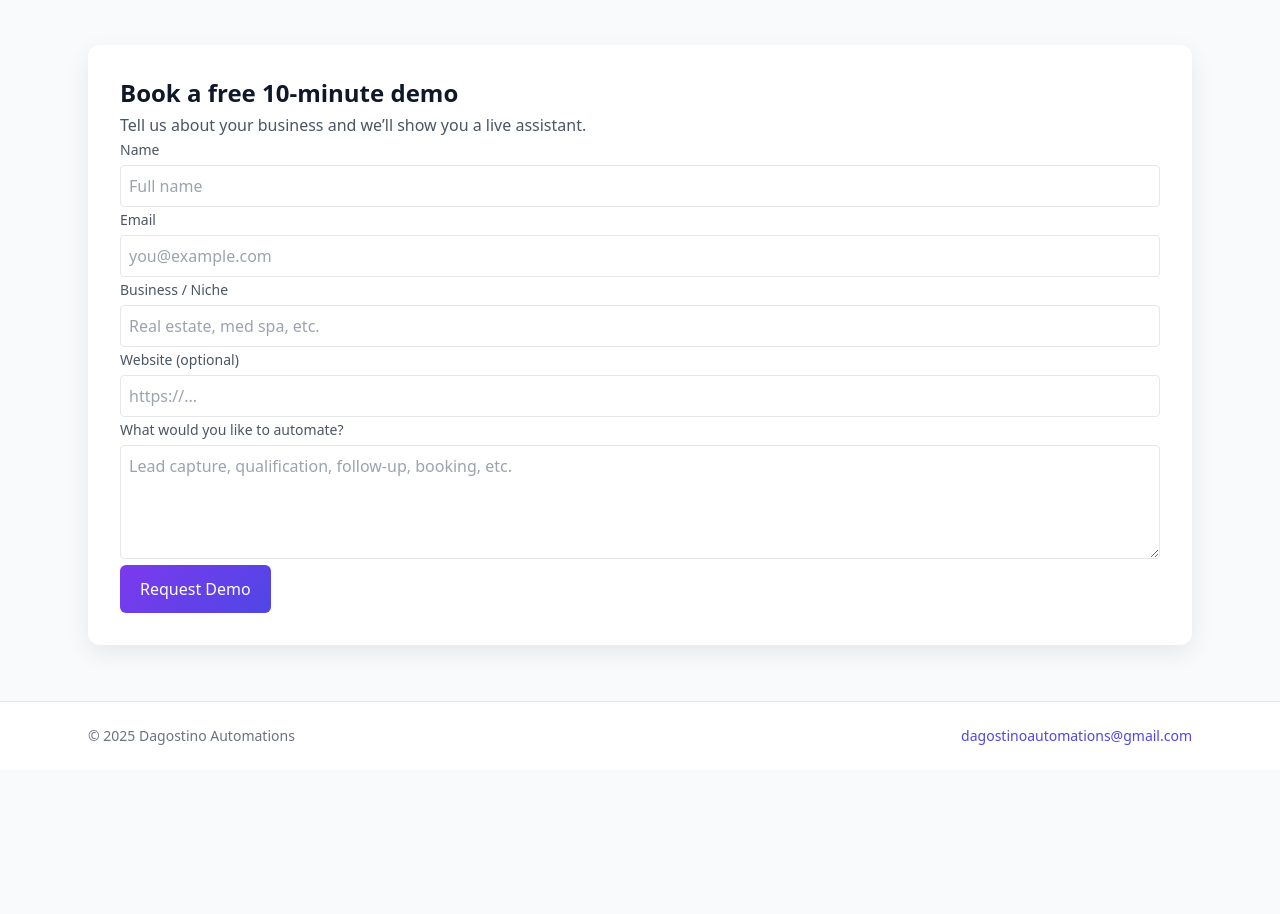
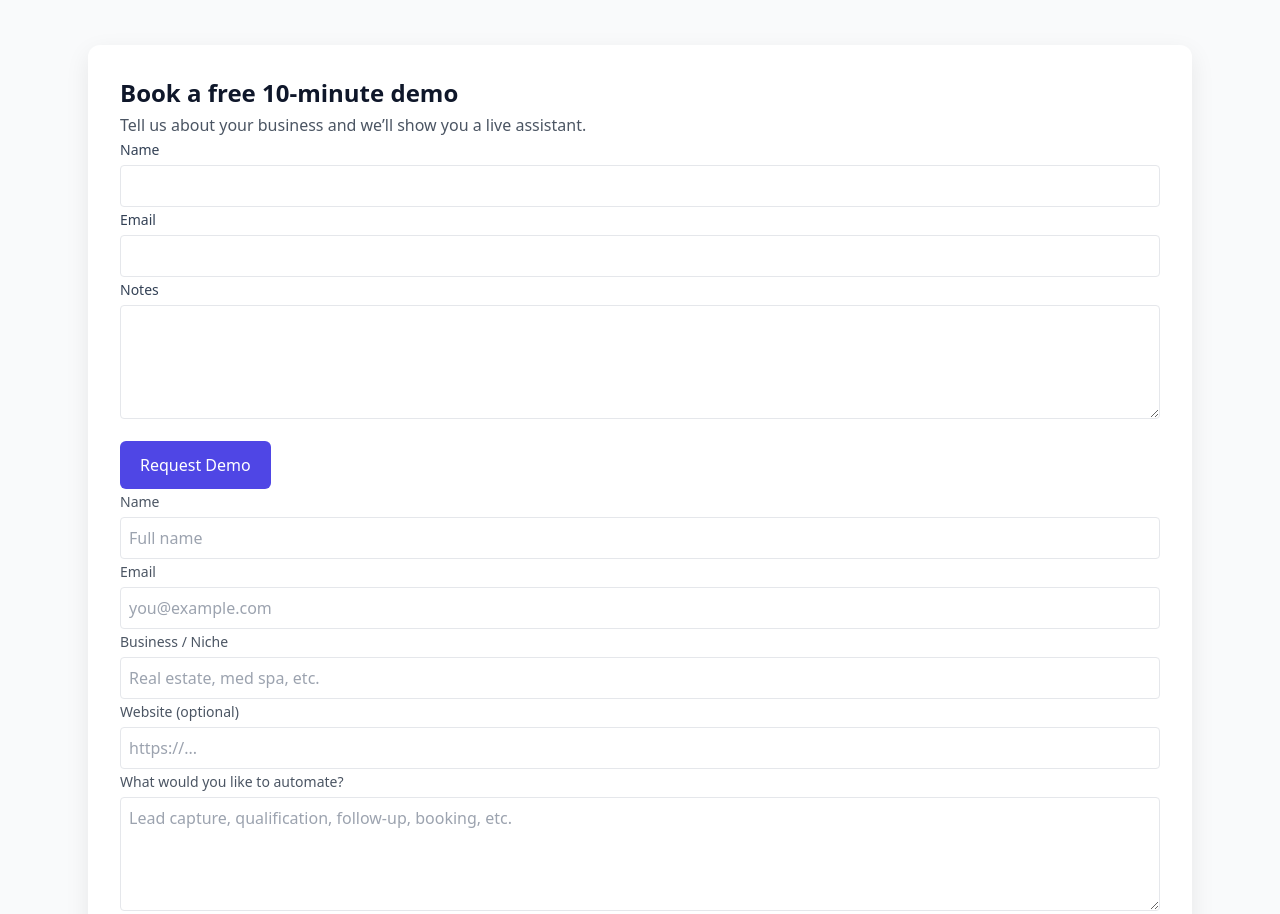
Before and after one commit to dags2509/DAgostino-Automations-, a plain HTML site: page index.html in a window 1280 px wide. Shown: the part 1780-2694 px from the top of the page. Before the commit the page ends 2550 px from the top, so only its background shows below. Drawn offline with nearby package versions, Linux system fonts and the light colour scheme.

Commit message:
Update index.html

```diff
--- a/index.html
+++ b/index.html
@@ -197,8 +197,23 @@
       <p class="text-gray-600 mt-1">Tell us about your business and we’ll show you a live assistant.</p>
 
       <!-- Netlify form: works automatically once deployed -->
-      <form name="demo-request" method="POST" data-netlify="true"
-        <input type="hidden" name="form-name" value="demo-request" />
+<form name="demo-request" method="POST" data-netlify="true" action="/thanks" netlify-honeypot="bot-field">
+  <!-- required hidden field must match the form name -->
+  <input type="hidden" name="form-name" value="demo-request" />
+  <!-- spam trap -->
+  <p class="hidden"><label>Don’t fill this out: <input name="bot-field" /></label></p>
+
+  <label class="text-sm">Name</label>
+  <input name="name" required class="w-full mt-1 border rounded p-2"/>
+
+  <label class="text-sm mt-3">Email</label>
+  <input name="email" type="email" required class="w-full mt-1 border rounded p-2"/>
+
+  <label class="text-sm mt-3">Notes</label>
+  <textarea name="notes" rows="4" class="w-full mt-1 border rounded p-2"></textarea>
+
+  <button type="submit" class="mt-4 px-5 py-3 rounded-md bg-indigo-600 text-white">Request Demo</button>
+</form>
         <div class="md:col-span-1">
           <label class="text-sm text-gray-600">Name</label>
           <input name="name" required class="w-full mt-1 border rounded p-2" placeholder="Full name" />
```
